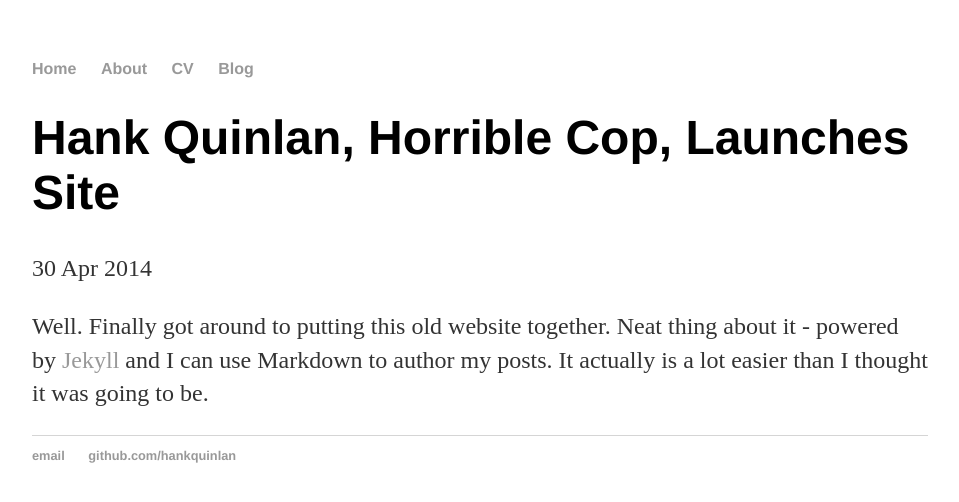
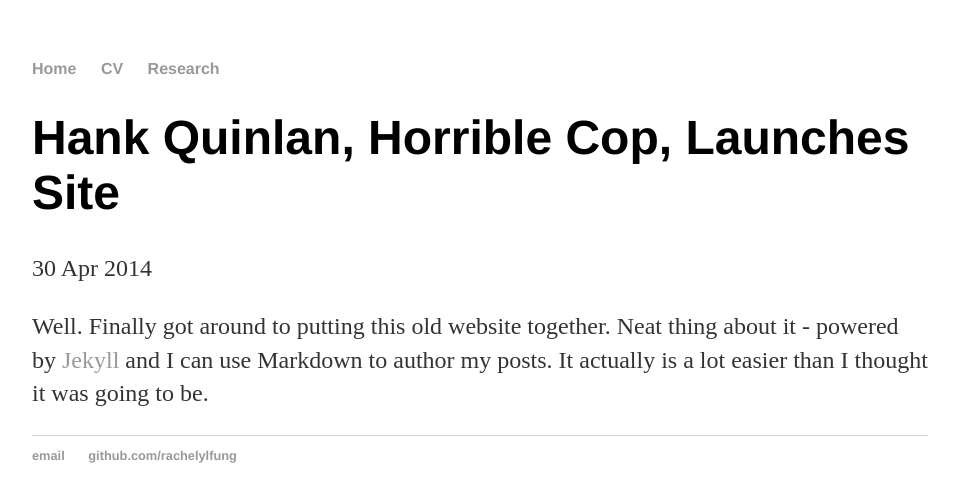
Before and after one commit to rachelylfung/rachelylfung.github.io, a Jekyll site: the page built from _posts/2014-04-30-hank-quinlan-site-launched.md, in a window 1280 px wide. Shown: the top 502 px of the page, without its empty margins (160-1119 px from the left). Built offline with Jekyll 4.4.1, drawn with Linux system fonts in a browser that asks for light colours.

Commit message:
Update default.html

```diff
--- a/_layouts/default.html
+++ b/_layouts/default.html
@@ -9,9 +9,8 @@
 			<nav>
 	    		<ul>
 	        		<li><a href="/">Home</a></li>
-		        	<li><a href="/about">About</a></li>
 	        		<li><a href="/cv">CV</a></li>
-	        		<li><a href="/blog">Blog</a></li>
+	        		<li><a href="/blog">Research</a></li>
 	    		</ul>
 			</nav>
 			<div class="container">
@@ -22,7 +21,7 @@
 			<footer>
 	    		<ul>
 	        		<li><a href="mailto:ylfung@princeton.edu">email</a></li>
-	        		<li><a href="https://github.com/rachelylfung">github.com/hankquinlan</a></li>
+	        		<li><a href="https://github.com/rachelylfung">github.com/rachelylfung</a></li>
 				</ul>
 			</footer>
 		</body>
```
